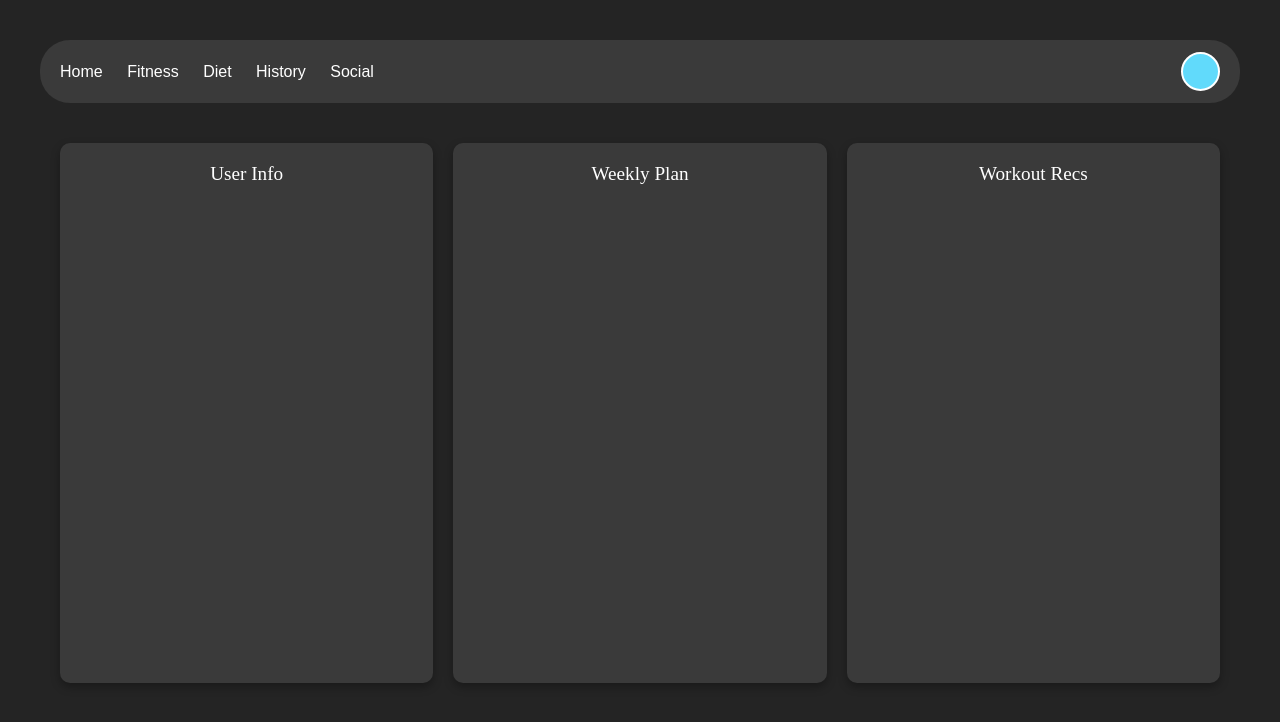
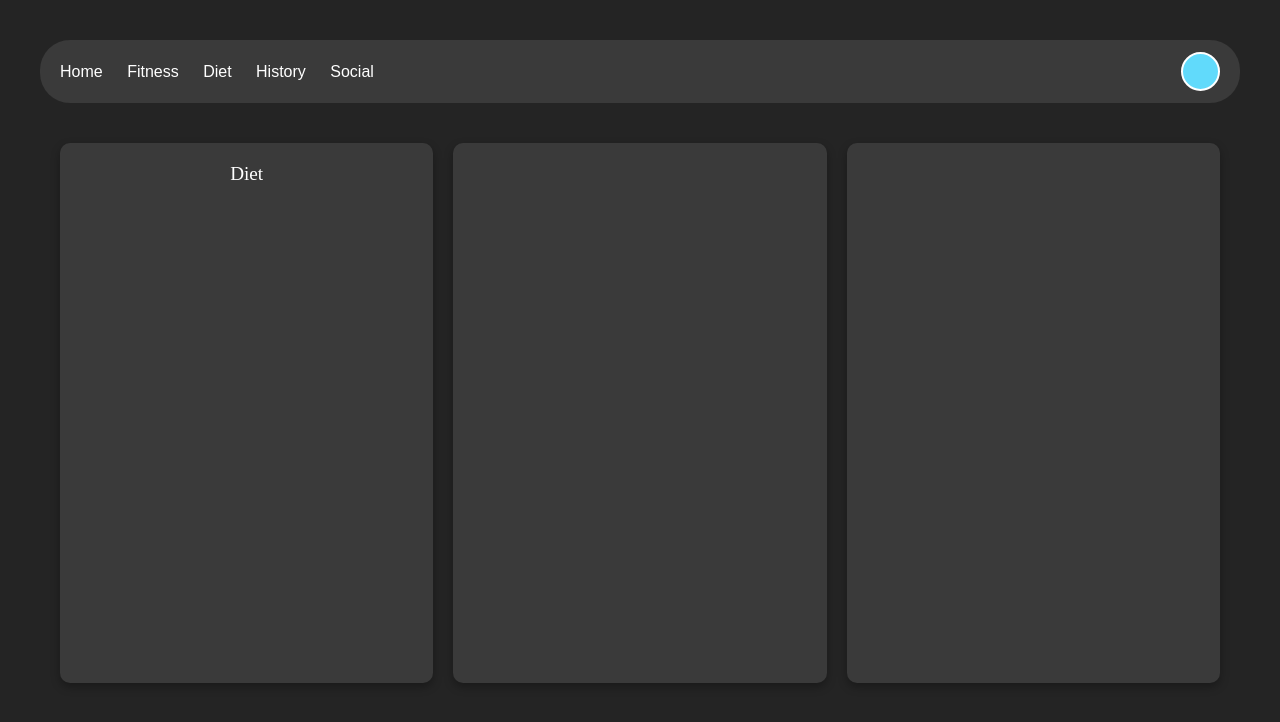
Before and after one commit to danielfdz123/Capstone, a React (Vite) app: page /diet in a window 1280 px wide. Shown: the top 722 px of the page. Built offline with nearby package versions, Linux system fonts and the light colour scheme.

Commit message:
linked the pages

```diff
--- a/package.json
+++ b/package.json
@@ -13,7 +13,7 @@
     "@supabase/supabase-js": "^2.50.0",
     "react": "^19.1.0",
     "react-dom": "^19.1.0",
-    "react-router-dom": "^7.6.2"
+    "react-router-dom": "^7.6.3"
   },
   "devDependencies": {
     "@eslint/js": "^9.25.0",
--- a/src/App.jsx
+++ b/src/App.jsx
@@ -2,19 +2,31 @@ import { useState } from 'react'
 import reactLogo from './assets/react.svg'
 import viteLogo from '/vite.svg'
 import './App.css'
-import Navbar from './Navbar.jsx'
+import {BrowserRouter as Router, Routes, Route} from 'react-router-dom'
+import Navbar from './Navbar.jsx';
+import Home from './pages/Home.jsx';
+import Fitness from './pages/Fitness.jsx';
+import Diet from './pages/Diet.jsx';
+import History from './pages/History.jsx';
+import Social from './pages/Social.jsx';
+
 
 function App() {
 
   return (
   <>
-    <Navbar></Navbar>
-
+  <Router>
+    <Navbar />
     <div className="content-container">
-      <div className="box1"> User Info </div>
-      <div className="box2"> Weekly Plan </div>
-      <div className="box3"> Workout Recs </div>
+    <Routes>
+      <Route path="/" element={<Home />} />
+      <Route path="/fitness" element={<Fitness />} />
+      <Route path="/diet" element={<Diet />} />
+      <Route path="/history" element={<History />} />
+      <Route path="/social" element={<Social />} />
+    </Routes>
     </div>
+  </Router>
   </>
   );
 
--- a/src/Navbar.jsx
+++ b/src/Navbar.jsx
@@ -1,15 +1,16 @@
 import React from 'react';
+import { Link } from 'react-router-dom';
 import './Navbar.css';
 
 const Navbar = () => {
     return (
         <nav className="navbar">
             <div className="nav-left">
-                <a href="#home"> Home </a>
-                <a href="#fitness"> Fitness </a>
-                <a href="#diet"> Diet </a>
-                <a href="#history"> History </a>
-                <a href="#social"> Social </a>
+                <Link to="/"> Home </Link>
+                <Link to="/fitness"> Fitness </Link>
+                <Link to="/diet"> Diet </Link>
+                <Link to="/history"> History </Link>
+                <Link to="/social"> Social </Link>
             </div>
 
             <div className="nav-right">
--- /dev/null
+++ b/src/pages/Diet.jsx
@@ -0,0 +1,11 @@
+const Diet = () => {
+    return (
+        <>
+        <div className="box1"> Diet </div>
+        <div className="box2"> </div>
+        <div className="box3"> </div>
+        </>
+    )
+}
+
+export default Diet;
--- /dev/null
+++ b/src/pages/Fitness.jsx
@@ -0,0 +1,11 @@
+const Fitness = () => {
+    return (
+        <>
+        <div className="box1"> Fitness </div>
+        <div className="box2"> </div>
+        <div className="box3"> </div>
+        </>
+    )
+}
+
+export default Fitness;
--- /dev/null
+++ b/src/pages/History.jsx
@@ -0,0 +1,11 @@
+const History = () => {
+    return (
+        <>
+        <div className="box1"> History </div>
+        <div className="box2"> </div>
+        <div className="box3"> </div>
+        </>
+    )
+}
+
+export default History;
--- /dev/null
+++ b/src/pages/Home.jsx
@@ -0,0 +1,11 @@
+const Home = () => {
+    return (
+        <>
+        <div className="box1">Home </div>
+        <div className="box2"> </div>
+        <div className="box3"> </div>
+        </>
+    )
+}
+
+export default Home;
--- /dev/null
+++ b/src/pages/Social.jsx
@@ -0,0 +1,11 @@
+const Social = () => {
+    return (
+        <>
+        <div className="box1"> Social </div>
+        <div className="box2"> </div>
+        <div className="box3"> </div>
+        </>
+    )
+}
+
+export default Social;
```
Also changed, not shown: 1 other file (tests, documents, lock files or other folders).
